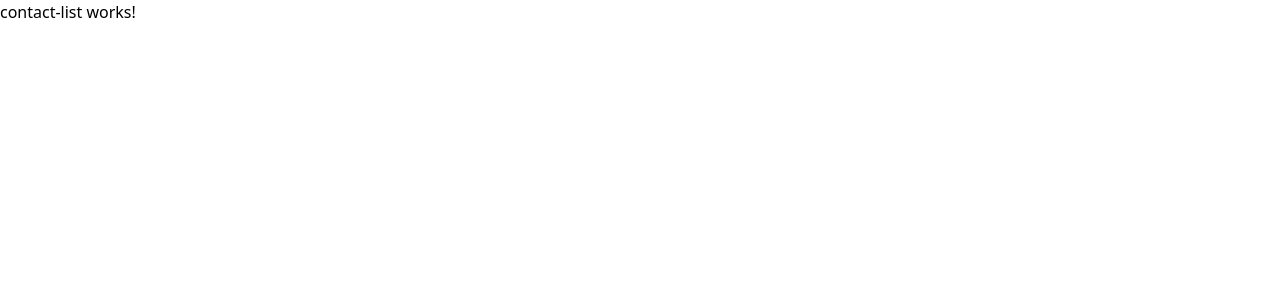
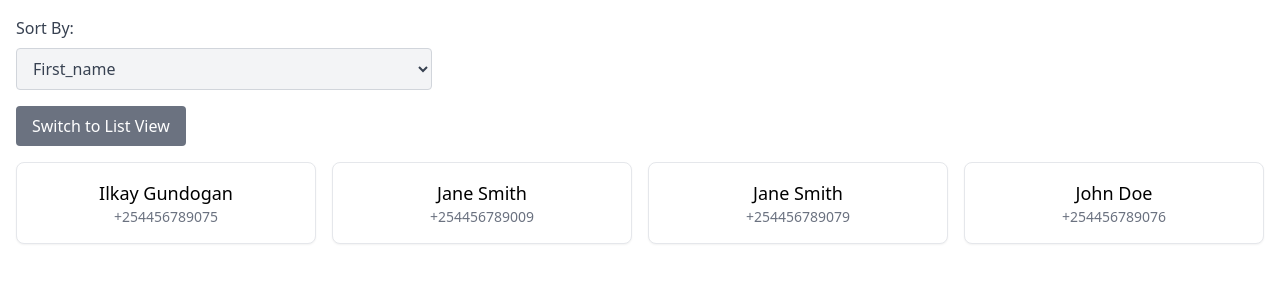
Before and after one commit to kipkemoibenard/phonebook-app, an Angular app: page /phonebook/contact-list in a window 1280 px wide. Shown: the top 300 px of the page. Built offline with nearby package versions, Linux system fonts and the light colour scheme; data requests are answered from the project's data file.

Commit message:
Display contact list, get contact details id on click of a contact, grid and list view toggle

```diff
--- a/src/app/features/phonebook/components/contact-list/contact-list.component.html
+++ b/src/app/features/phonebook/components/contact-list/contact-list.component.html
@@ -1 +1,31 @@
-<p>contact-list works!</p>
+<div class="container mx-auto p-4">
+    <!-- Sorting Dropdown -->
+    <div class="mb-4">
+        <label for="sort-field" class="block text-gray-700 font-medium mb-2">Sort By:</label>
+        <select id="sort-field" [(ngModel)]="selectedSortField"
+            class="bg-gray-100 border border-gray-300 text-gray-700 py-2 px-3 rounded w-full md:w-1/3">
+            <option *ngFor="let field of ['first_name', 'last_name', 'phone_number']" [value]="field">
+                {{ field | titlecase }}
+            </option>
+        </select>
+    </div>
+
+    <!-- Toggle View Button -->
+    <div class="mb-4">
+        <button (click)="toggleView()" class="bg-gray-500 text-white py-2 px-4 rounded hover:bg-gray-600">
+            Switch to {{ isGridView ? 'List' : 'Grid' }} View
+        </button>
+    </div>
+
+    <!-- Contact List/Grid -->
+    <div
+        [ngClass]="{ 'grid grid-cols-1 sm:grid-cols-2 md:grid-cols-3 lg:grid-cols-4 gap-4': isGridView, 'flex flex-col space-y-4': !isGridView }">
+        <div *ngFor="let contact of contacts | sort: selectedSortDirection: selectedSortField"
+            class="border rounded-lg shadow-sm hover:shadow-md transition p-4 flex flex-col items-center bg-white"
+            (click)="onContactClick(contact.id)">
+            <!-- Display Name and Phone Number -->
+            <h2 class="text-lg font-medium">{{ contact.first_name }} {{ contact.last_name }}</h2>
+            <p class="text-sm text-gray-500">{{ contact.phone_number }}</p>
+        </div>
+    </div>
+</div>
--- a/src/app/features/phonebook/components/contact-list/contact-list.component.ts
+++ b/src/app/features/phonebook/components/contact-list/contact-list.component.ts
@@ -1,10 +1,47 @@
-import { Component } from '@angular/core';
+import { Component, OnDestroy, OnInit } from '@angular/core';
+import { ContactsService } from '../../services/contacts.service';
+import { Contact } from '../../models/phonebook';
+import { Router } from '@angular/router';
 
 @Component({
   selector: 'app-contact-list',
   templateUrl: './contact-list.component.html',
   styleUrls: ['./contact-list.component.css']
 })
-export class ContactListComponent {
+export class ContactListComponent implements OnInit, OnDestroy {
+  contacts: Contact[] = [];
+  selectedSortField: keyof Contact = 'first_name'; // Ensure this is typed correctly
+  selectedSortDirection: 'asc' | 'desc' = 'asc'; // Default sorting direction
+  isGridView: boolean = true; // Default to grid view
 
+  constructor(
+    private contactService: ContactsService,
+    private router: Router
+  ) {}
+
+  ngOnInit(): void {
+    this.getAllContacts();
+  }
+
+  ngOnDestroy(): void {}
+
+  /**
+   * The function `getAllContacts` retrieves all contacts from a service and assigns them to a
+   * component property.
+   */
+  getAllContacts() {
+    this.contactService.getAllContacts().subscribe((res: Contact[]) => {
+      this.contacts = res;
+    });
+  }
+
+  toggleView() {
+    this.isGridView = !this.isGridView; // Toggle between grid and list views
+  }
+
+  onContactClick(contactId: number): void {
+    console.log(contactId)
+    // Navigate to the contact details page with the contact's ID
+    this.router.navigate(['/phonebook/contact-details', contactId]);
+  }
 }
--- /dev/null
+++ b/src/app/features/phonebook/models/phonebook.ts
@@ -0,0 +1,10 @@
+export interface Contact {
+    id: number;
+    first_name: string;
+    last_name: string;
+    email: string;
+    phone_number: string;
+    contact_image: string;
+    physical_address: string;
+    is_deleted: boolean;
+  }
--- a/src/app/features/phonebook/phonebook-routing.module.ts
+++ b/src/app/features/phonebook/phonebook-routing.module.ts
@@ -5,7 +5,7 @@ import { ContactDetailsComponent } from './components/contact-details/contact-de
 
 const routes: Routes = [
   { path: 'contact-list', component: ContactListComponent },
-  { path: 'contact-details', component: ContactDetailsComponent}
+  { path: 'contact-details/:id', component: ContactDetailsComponent}
 ];
 
 @NgModule({
--- a/src/app/features/phonebook/services/contacts.service.ts
+++ b/src/app/features/phonebook/services/contacts.service.ts
@@ -1,9 +1,20 @@
 import { Injectable } from '@angular/core';
+import { HttpClient } from '@angular/common/http';
+import { Contact } from '../models/phonebook';
+import { Observable } from 'rxjs';
 
 @Injectable({
   providedIn: 'root'
 })
 export class ContactsService {
 
-  constructor() { }
+baseUrl = 'http://localhost:3000'
+
+  constructor(
+    private http: HttpClient
+  ) { }
+
+  getAllContacts(): Observable<Contact[]> {
+    return this.http.get<Contact[]>(`${this.baseUrl}/contacts`);
+  }
 }
--- /dev/null
+++ b/src/app/sort.pipe.ts
@@ -0,0 +1,30 @@
+import { Pipe, PipeTransform } from '@angular/core';
+
+@Pipe({
+  name: 'sort'
+})
+export class SortPipe implements PipeTransform {
+
+  // transform(value: unknown, ...args: unknown[]): unknown {
+  //   return null;
+  // }
+  transform<T>(array: T[], direction: 'asc' | 'desc', key: keyof T): T[] {
+    if (!array || !key || !direction) {
+      return array;
+    }
+
+    return [...array].sort((a, b) => {
+      const fieldA = a[key]?.toString().toLowerCase() || '';
+      const fieldB = b[key]?.toString().toLowerCase() || '';
+
+      if (fieldA < fieldB) {
+        return direction === 'asc' ? -1 : 1;
+      }
+      if (fieldA > fieldB) {
+        return direction === 'asc' ? 1 : -1;
+      }
+      return 0;
+    });
+  }
+
+}
```
Also changed, not shown: src/app/app.module.ts (+7 -2 lines), src/app/features/phonebook/phonebook.module.ts (+6 -1 lines), src/app/shared/shared.module.ts (added, +12 -0 lines), 1 other file (tests, documents, lock files or other folders).
